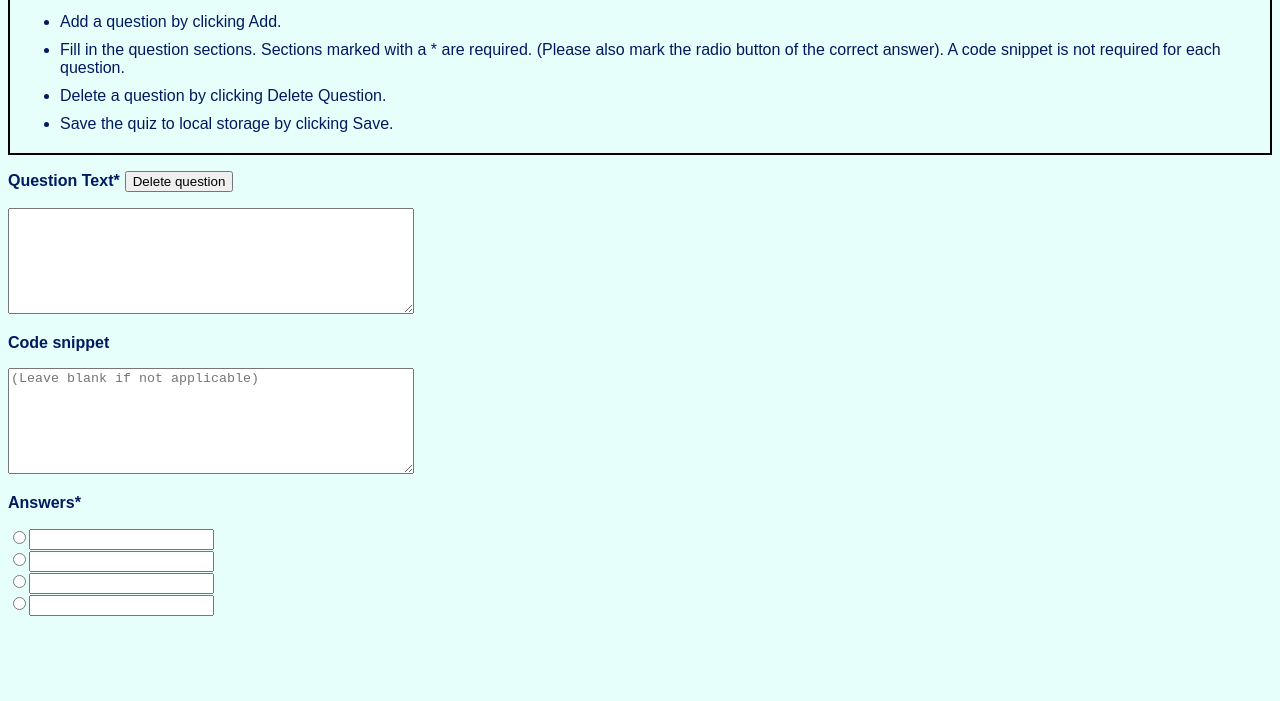
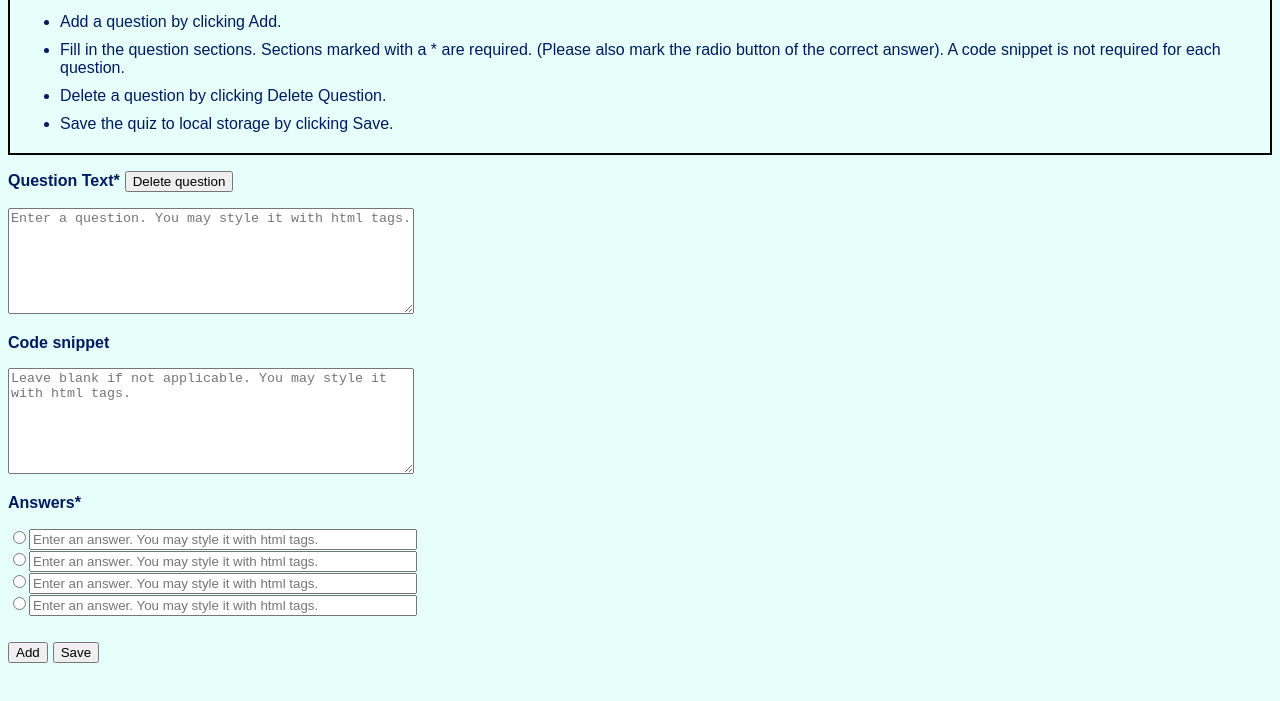
Before and after one commit to Lizhclee/Lizhclee.github.io, a plain HTML site: page COMP4711/labs/3/QuizGenerator/admin.html in a window 1280 px wide. Shown: the part 89-790 px from the top of the page. Drawn offline with Linux system fonts and the light colour scheme.

Commit message:
Updated add question function

```diff
--- a/COMP4711/labs/3/QuizGenerator/admin.html
+++ b/COMP4711/labs/3/QuizGenerator/admin.html
@@ -21,5 +21,6 @@
 			</ul>
 		</div>
 		<div id="questionWrapper"></div>
+		<div id="submitWrapper"></div>
 	</body>
 </html>
--- a/COMP4711/labs/3/QuizGenerator/javascript/quizScripts.js
+++ b/COMP4711/labs/3/QuizGenerator/javascript/quizScripts.js
@@ -31,14 +31,14 @@ function generateAdmin() {
 
 // Gets the next available question number
 function getNextQuestionNumber() {
-	let last = document.getElementById(questionWrapper).lastChild;
+	let questions = document.getElementsByClassName("question");
 
-	if (last === null) {
+	if (questions.length === 0) {
 		return 1;
 	} else {
 		// read the name of the last question; if middle questions were deleted, determining
 		// the next number based on number of keys may produce duplicate names
-		last = last.getAttribute("name");
+		let last = questions[questions.length-1].getAttribute("name");
 		return parseInt(last.charAt(1)) + 1;
 	}
 }
@@ -75,6 +75,7 @@ function addAdminQuestion(qNumber) {
 
 	// Text area for question
 	let qText = document.createElement("textarea");
+	qText.setAttribute("placeholder", questionPrompt);
 	qText.classList.add(namePrefix + qNumber + "quest", "adminInput");
 	div.appendChild(qText);
 	div.appendChild(document.createElement("br"));
@@ -111,7 +112,8 @@ function addAdminQuestion(qNumber) {
 
 		let aText = document.createElement("input");
 		aText.setAttribute("type", "text");
-		aText.classList.add(namePrefix + qNumber + "answertext");
+		aText.setAttribute("placeholder", answerPrompt);
+		aText.classList.add(namePrefix + qNumber + "answertext", "adminAnswer");
 
 		div.appendChild(input);
 		div.appendChild(aText);
--- a/COMP4711/labs/3/QuizGenerator/javascript/strings.js
+++ b/COMP4711/labs/3/QuizGenerator/javascript/strings.js
@@ -5,7 +5,9 @@ const namePrefix = "q";
 const questionHeader = "Question Text*";
 const deleteButtonText = "Delete question";
 const codeHeader = "Code snippet";
-const codePrompt = "(Leave blank if not applicable)";
+const questionPrompt = "Enter a question. You may style it with html tags.";
+const codePrompt = "Leave blank if not applicable. You may style it with html tags.";
+const answerPrompt = "Enter an answer. You may style it with html tags.";
 const answersHeader = "Answers*";
 const addButtonText = "Add";
 const saveButtonText = "Save";
--- a/COMP4711/labs/3/QuizGenerator/style/quizStyles.css
+++ b/COMP4711/labs/3/QuizGenerator/style/quizStyles.css
@@ -1,6 +1,9 @@
 .actionButton {
 	margin-left: 5px;
 	margin-right: 5px;
+}
+.adminAnswer {
+	width: 380px;
 }
 .adminInput {
 	height: 100px;
```
Also changed, not shown: COMP4711/labs/3/QuizGenerator/user.html (+1 -0 lines).
